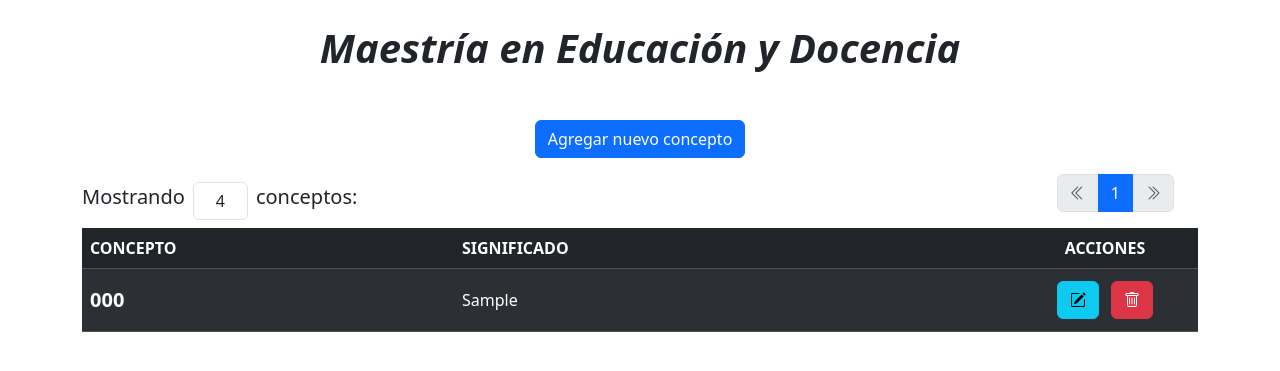
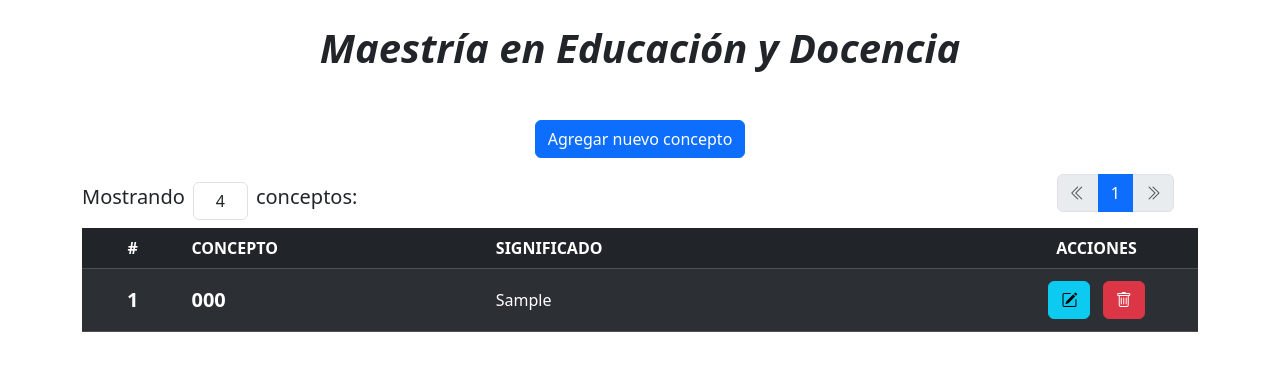
Before and after one commit to GAbrah-SF/django-alpine-conceptos-med, a Django app: page / in a window 1280 px wide. Shown: the top 371 px of the page. Run offline with Django 4.2, Linux system fonts and the light colour scheme; tables that the repository leaves empty hold one stand-in row (values such as "Sample post"); some libraries are stand-ins or nearby versions.

Commit message:
feat: add orden table for concepts or number

```diff
--- a/static_assets/css/style_forms.css
+++ b/static_assets/css/style_forms.css
@@ -6,3 +6,7 @@
 .td-text-justify {
   text-align: justify;
 }
+
+.cursor-pointer {
+  cursor: pointer;
+}
--- a/static_assets/js/paginate_table.js
+++ b/static_assets/js/paginate_table.js
@@ -1,8 +1,9 @@
 const paginationLogic = {
-    listConceptos: [], currentPage: '', itemsPerPage: '', searchTerm: 4,
+    listConceptos: [], // contiene los datos de la tabla.
+    currentPage: '', itemsPerPage: '', searchTerm: 4,
     getConceptos(url) {
         axios.get(url).then(response => {
-            this.listConceptos = response.data.reverse()
+            this.listConceptos = response.data
 
         }).catch(error => { // Manejar errores
             if (error.response) { // La solicitud fue hecha, pero el servidor respondió con un código de estado que no está en el rango 200
@@ -17,6 +18,7 @@ const paginationLogic = {
             }
         })
     },
+
     handleSearchInput() {
         // Verificar si 'this.searchTerm' es una cadena antes de reemplazar caracteres no numéricos
         if (typeof this.searchTerm === 'string') {
@@ -53,6 +55,7 @@ const paginationLogic = {
             this.searchTerm = 10
         }
     },
+
     paginatedData() {
         const startIndex = (this.currentPage - 1) * this.itemsPerPage
         const endIndex = startIndex + this.itemsPerPage
@@ -70,6 +73,26 @@ const paginationLogic = {
     },
     totalPages() {
         return Math.ceil(this.listConceptos.length / this.itemsPerPage)
+    },
+
+    sortBy: '', // almacena la columna por la cual se está ordenando.
+    sortDir: '▲', // almacena la dirección del ordenamiento.
+    sortData(column) { // es la función que se llama cuando el usuario hace clic en el encabezado de una columna para ordenar los datos según esa columna.
+        if (column === this.sortBy) {
+            this.sortDir = this.sortDir === '▲' ? '▼' : '▲'
+
+        } else {
+            this.sortBy = column
+            this.sortDir = '▲'
+        }
+
+        this.listConceptos = this.listConceptos.sort((a, b) => {
+            if (this.sortDir === '▲') {
+                return a[column] > b[column] ? 1 : -1
+            } else {
+                return a[column] < b[column] ? 1 : -1
+            }
+        })
     }
 }
 
--- a/static_assets/js/update_object.js
+++ b/static_assets/js/update_object.js
@@ -57,14 +57,20 @@ const renderObjectsUpdate = {
             optionSelectUnidad.selected = true
             selectUnidad.dispatchEvent(new Event('change'))
         }
-    },
-    updateConcepto(dataUpdate) {
+    }
+}
+
+document.addEventListener("DOMContentLoaded", function () {
+    Alpine.data('renderObjectsUpdate', () => renderObjectsUpdate)
+})
+
+function updateData() {
     let data = { // Obtener los valores de los elementos HTML y construir el objeto de datos
-            "id": dataUpdate.id,
-            "concepto": dataUpdate.concepto,
-            "significado": dataUpdate.significado,
-            "unidad": dataUpdate.unidad,
-            "materia": dataUpdate.materia,
+        "id": this.dataUpdate.id,
+        "concepto": this.dataUpdate.concepto,
+        "significado": this.dataUpdate.significado,
+        "unidad": this.dataUpdate.unidad,
+        "materia": this.dataUpdate.materia,
     }
 
     axios.put(this.urlRelativeActualizar, data).then(response => { // Manejar la respuesta exitosa
@@ -90,8 +96,3 @@ const renderObjectsUpdate = {
         })
     })
 }
-}
-
-document.addEventListener("DOMContentLoaded", function () {
-    Alpine.data('renderObjectsUpdate', () => renderObjectsUpdate)
-})
--- a/templates/modals/update_form.html
+++ b/templates/modals/update_form.html
@@ -51,7 +51,7 @@
                 </div>
                 <div class="modal-footer">
                     <button type="button" class="btn btn-danger closeModalUpdate_" data-bs-dismiss="modal">Cancelar</button>
-                    <button id="updateData_" type="button" class="btn btn-success" @click="updateConcepto(dataUpdate)">Actualizar</button>
+                    <button id="updateData_" type="button" class="btn btn-success" @click="updateData">Actualizar</button>
                 </div>
             </form>
         </div>
--- a/templates/table.html
+++ b/templates/table.html
@@ -4,29 +4,39 @@
             <div class="d-flex align-items-center">
                 <h5>Mostrando</h5>
                 <input type="text" class="form-control text-center ms-2 me-2" style="width: 55px;" minlength="1" maxlength="3"
-                       x-model="searchTerm" :input="handleSearchInput" @click="searchTerm = ''" :keyup.debounce.300ms="showNConcepts">
-                <h5>conceptos:</h5>
+                       x-model="searchTerm" :input="handleSearchInput" @click="searchTerm = ''"
+                       :keyup.debounce.100ms="showNConcepts">
+                <h5 x-text="searchTerm == 1 ? 'concepto:' : 'conceptos:'"></h5>
             </div>
         </div>
         <div class="col-md-6">
             {% include 'paginate_table.html' %}
         </div>
     </div>
-
     <table class="table table-dark table-striped">
         <thead>
         <tr>
-            <th scope="col" class="align-middle col-md-4">CONCEPTO</th>
-            <th scope="col" class="align-middle">SIGNIFICADO</th>
-            <th scope="col" class="align-middle text-center col-md-1">ACCIONES</th>
+            <th scope="col" class="align-middle text-center cursor-pointer col-md-1" @click="sortData('id')"
+                title="Ordenar por número">#
+                <span x-show="sortBy === 'id' && sortDir === '▲'"><i class="bi bi-caret-up-fill ms-2"></i></span>
+                <span x-show="sortBy === 'id' && sortDir === '▼'"><i class="bi bi-caret-down-fill ms-2"></i></span>
+            </th>
+            <th scope="col" class="align-middle cursor-pointer col-md-3" @click="sortData('concepto')"
+                title="Ordenar por concepto">CONCEPTO
+                <span x-show="sortBy === 'concepto' && sortDir === '▲'"><i class="bi bi-caret-up-fill ms-3"></i></span>
+                <span x-show="sortBy === 'concepto' && sortDir === '▼'"><i class="bi bi-caret-down-fill ms-3"></i></span>
+            </th>
+            <th scope="col" class="align-middle col-md-5">SIGNIFICADO</th>
+            <th scope="col" class="align-middle text-center col-md-2">ACCIONES</th>
         </tr>
         </thead>
         <tbody x-show="listConceptos.length > 0">
         <template x-for="item in paginatedData()" :key="item.id">
             <tr :title="`Bimestre: ${item.bimestre}.\nUnidad: ${item.show_unidad_name}.\nMateria: ${item.show_materia_name}.`">
-                    <td x-text="item.concepto" class="align-middle col-md-3 fw-bold fs-5"></td>
-                    <td x-text="item.significado" class="align-middle col-md-6 td-text-justify"></td>
-                    <td class="align-middle col-md-3 text-center td-text-justify">
+                <td x-text="item.id" class="align-middle text-center fw-bold fs-5"></td>
+                <td x-text="item.concepto" class="align-middle fw-bold fs-5"></td>
+                <td x-text="item.significado" class="align-middle td-text-justify"></td>
+                <td class="align-middle text-center td-text-justify">
                     <button type="button" class="btn btn-info m-1" data-bs-toggle="modal" data-bs-target="#modalUpdate"
                             @click="openModalUpdate(dataUpdate = {id: item.id,
                                                                       concepto: item.concepto,
@@ -44,6 +54,5 @@
         </template>
         </tbody>
     </table>
-
     {% include 'modals/update_form.html' %} <!-- Modal para actualizar datos de los Conceptos-->
 </div>
```
Lines whose indentation alone changed are shown as unchanged.
